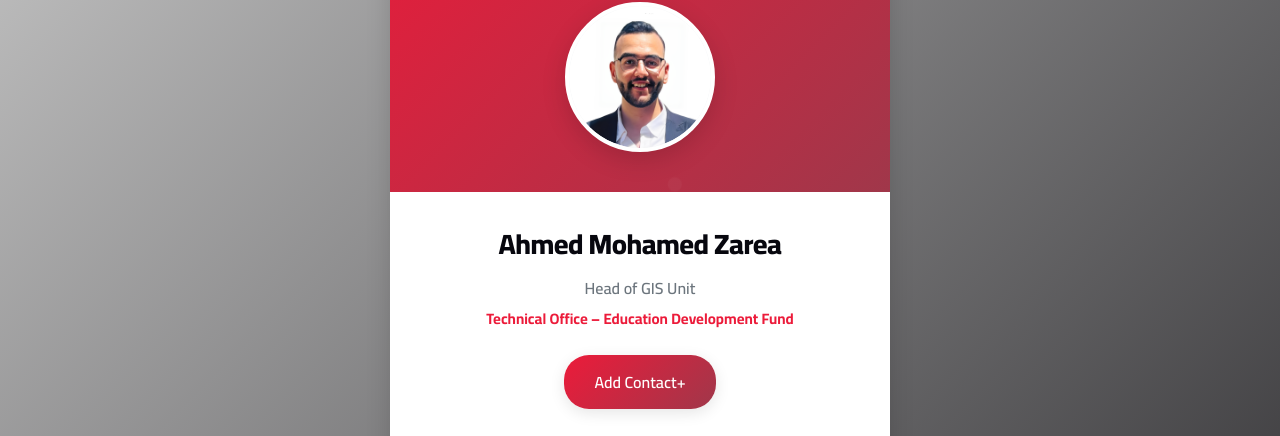
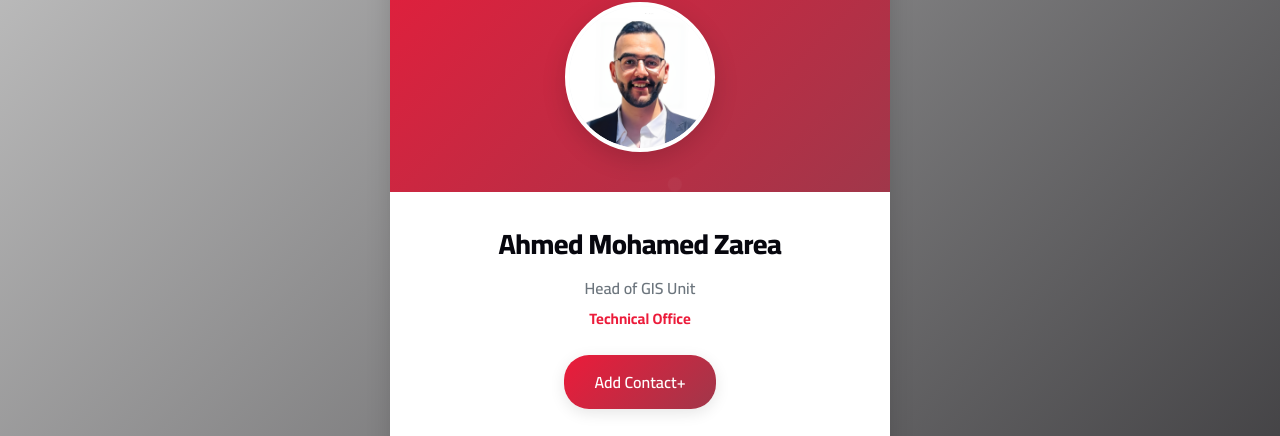
Before and after one commit to zarea1/contact, a plain HTML site: page index.html in a window 1280 px wide. Shown: the part 180-616 px from the top of the page. Drawn offline with Linux system fonts and the light colour scheme.

Commit message:
Update index.html

```diff
--- a/index.html
+++ b/index.html
@@ -361,7 +361,7 @@
         <div class="main-content">
             <h1 class="name">  Ahmed Mohamed Zarea </h1>
             <p class="title"> Head of GIS Unit
-<p class="organization">Technical Office – Education Development Fund</p>
+<p class="organization">Technical Office</p>
 
             <button class="add-contact-btn" onclick="addToContacts()">
                 <span id="btnText">+Add Contact</span>
```
